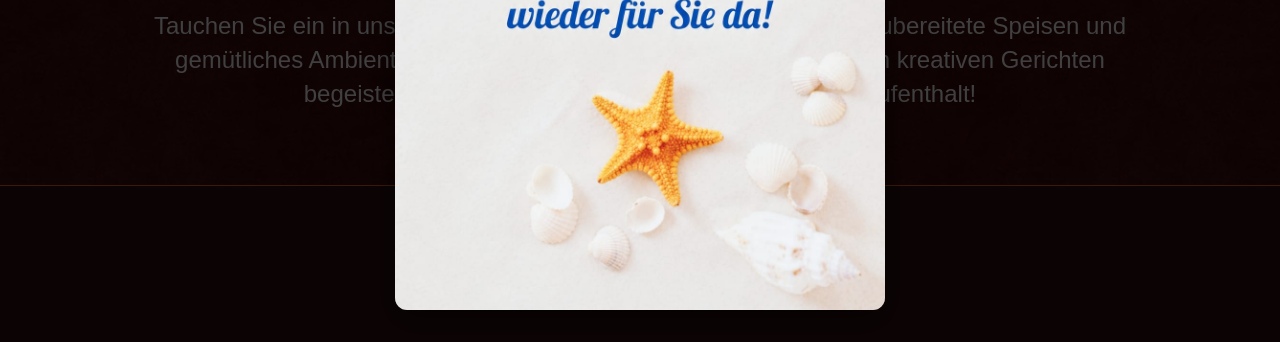
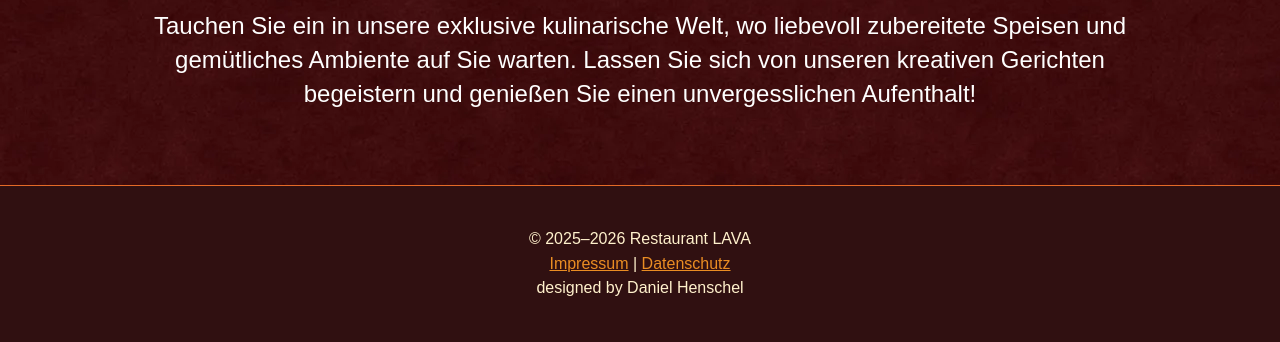
Before and after one commit to dhenschel/restaurant-lava, a plain HTML site: page index.html in a window 1280 px wide. Shown: the part 458-800 px from the top of the page. Drawn offline with Linux system fonts and the light colour scheme.

Commit message:
Remove holiday notice for early reopening

```diff
--- a/index.html
+++ b/index.html
@@ -197,14 +197,6 @@
   </div>
 </div>
 
-<!-- Hinweis auf die Betriebsferien 2026 -->
-<div id="sessionModal" class="session-modal" aria-hidden="true">
-  <div class="session-modal__dialog" role="dialog" aria-modal="true" aria-label="Betriebsferien vom 27. September bis 15. Oktober 2026">
-    <button class="session-modal__close" type="button" aria-label="Schließen">×</button>
-    <img class="session-modal__img" src="images/Betriebsferien-2026.png" alt="Wir haben Betriebsferien vom 27. September bis 15. Oktober 2026. Ab dem 16. Oktober 2026 sind wir wieder für Sie da!">
-  </div>
-</div>
-
 <footer class="site-footer">
   <div class="footer-container">
     <p class="footer-line">© 2025–2026 Restaurant LAVA</p>
@@ -260,39 +252,6 @@
       });
     });
 
-    /* ---------------------------
-       Betriebsferien-Popup (erscheint bei jedem Seitenladen bis zum 15.10.2026)
-    --------------------------- */
-    const modal = document.getElementById('sessionModal');
-    const closeBtn = modal.querySelector('.session-modal__close');
-
-    function openModal() {
-      modal.classList.add('is-open');
-      modal.setAttribute('aria-hidden', 'false');
-      document.body.style.overflow = 'hidden';
-    }
-
-    function closeModal() {
-      modal.classList.remove('is-open');
-      modal.setAttribute('aria-hidden', 'true');
-      document.body.style.overflow = '';
-    }
-
-    // 16.10.2026, 00:00 Uhr in Neuruppin (MESZ): Hinweis automatisch beenden.
-    const SHOW_POPUP = Date.now() < new Date('2026-10-16T00:00:00+02:00').getTime();
-    if (SHOW_POPUP) {
-      openModal();
-    }
-
-    closeBtn.addEventListener('click', closeModal);
-
-    modal.addEventListener('click', (e) => {
-      if (e.target === modal) closeModal();
-    });
-
-    document.addEventListener('keydown', (e) => {
-      if (e.key === 'Escape' && modal.classList.contains('is-open')) closeModal();
-    });
   });
 </script>
 </body>
```
Also changed, not shown: images/Betriebsferien-2026.png (deleted).
